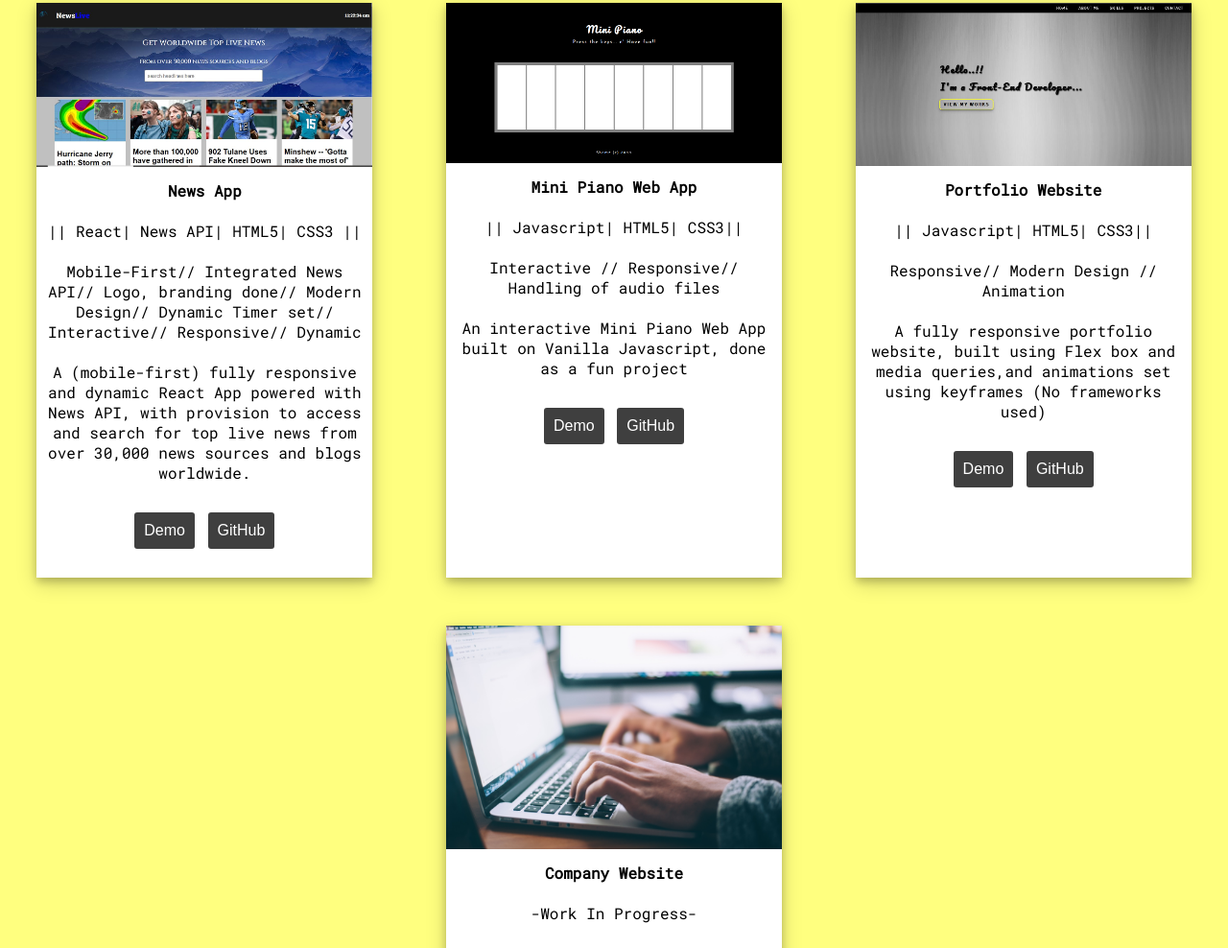
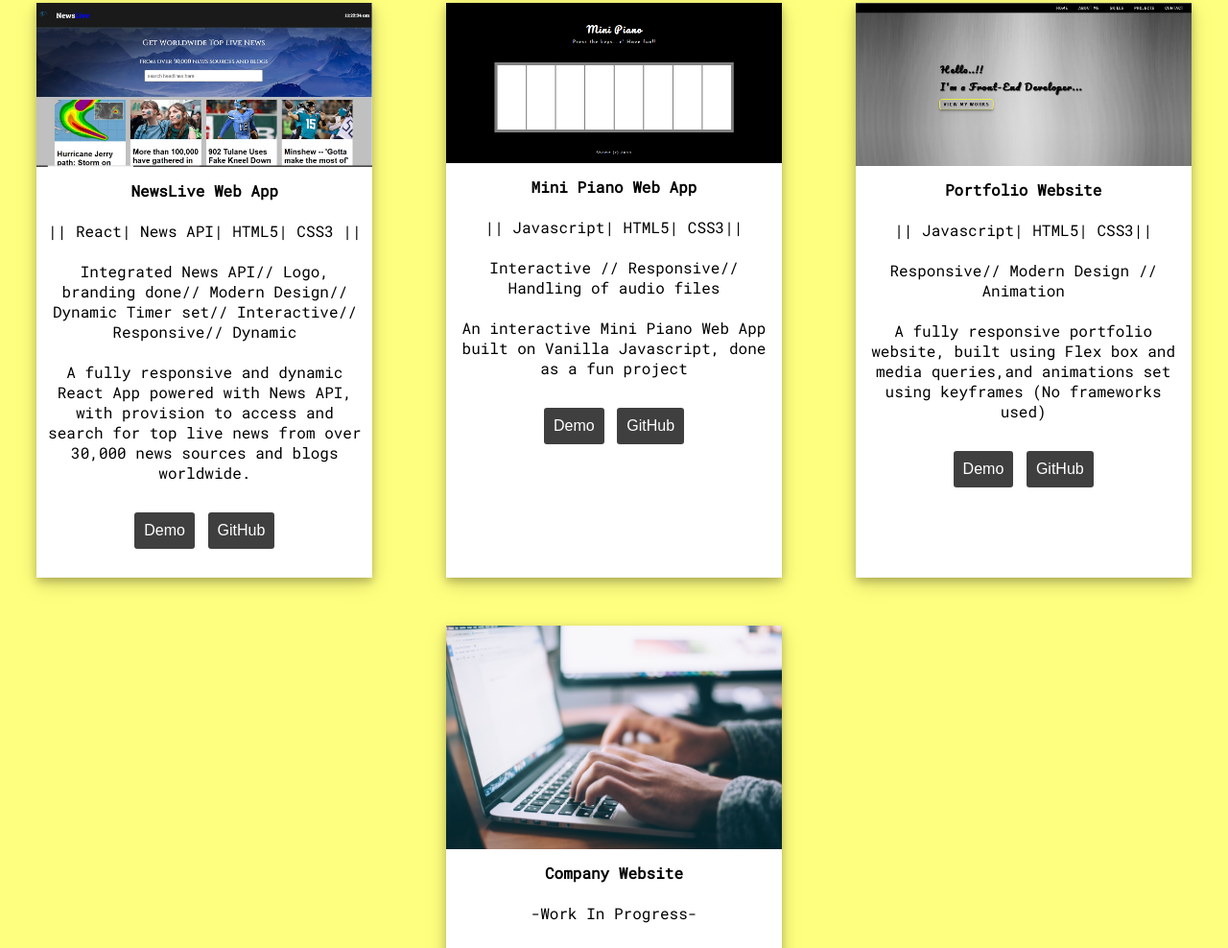
Before and after one commit to shamseena-dev/My-Portfolio, a plain HTML site: page index.html in a window 1280 px wide. Shown: the part 1835-2823 px from the top of the page at 96% size. Drawn offline with Linux system fonts and the light colour scheme.

Commit message:
Update index.html

```diff
--- a/index.html
+++ b/index.html
@@ -107,11 +107,11 @@
 	 						<img src="./images/newslive.JPG" alt="News_App_img" style="width:100%">
 	 						<div class="detailsContainer">
 
-	 							<h4>News App </h4><br>
+	 							<h4>NewsLive Web App </h4><br>
 	 							<p>|| React| News API| HTML5| CSS3 ||</p>
 	 							<br/>
-								<p>Mobile-First// Integrated News API// Logo, branding done// Modern Design// Dynamic Timer set// Interactive// Responsive// Dynamic </p><br>
-	 							<p> A (mobile-first) fully responsive and dynamic React App powered with News API, with provision to access  and  search for top live news from over 30,000 news sources and blogs worldwide.</p>
+								<p>Integrated News API// Logo, branding done// Modern Design// Dynamic Timer set// Interactive// Responsive// Dynamic </p><br>
+	 							<p> A fully responsive and dynamic React App powered with News API, with provision to access  and  search for top live news from over 30,000 news sources and blogs worldwide.</p>
 	 							<br>
 								<button ><a href="https://shamz-newsapp.netlify.com" >Demo</a></button>
 	 							<button ><a href="https://github.com/shamseena-dev/News-ReactApp">GitHub</a></button>
```
